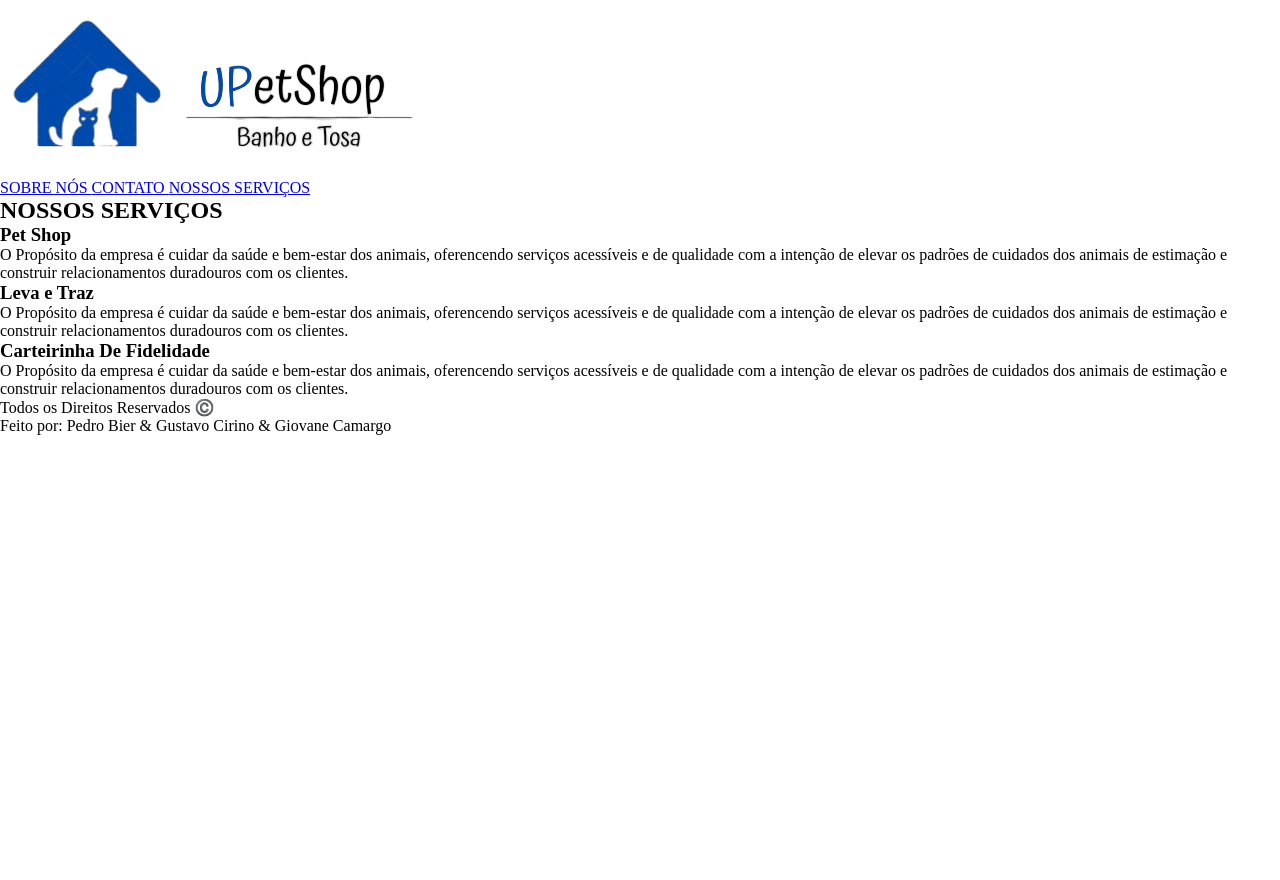
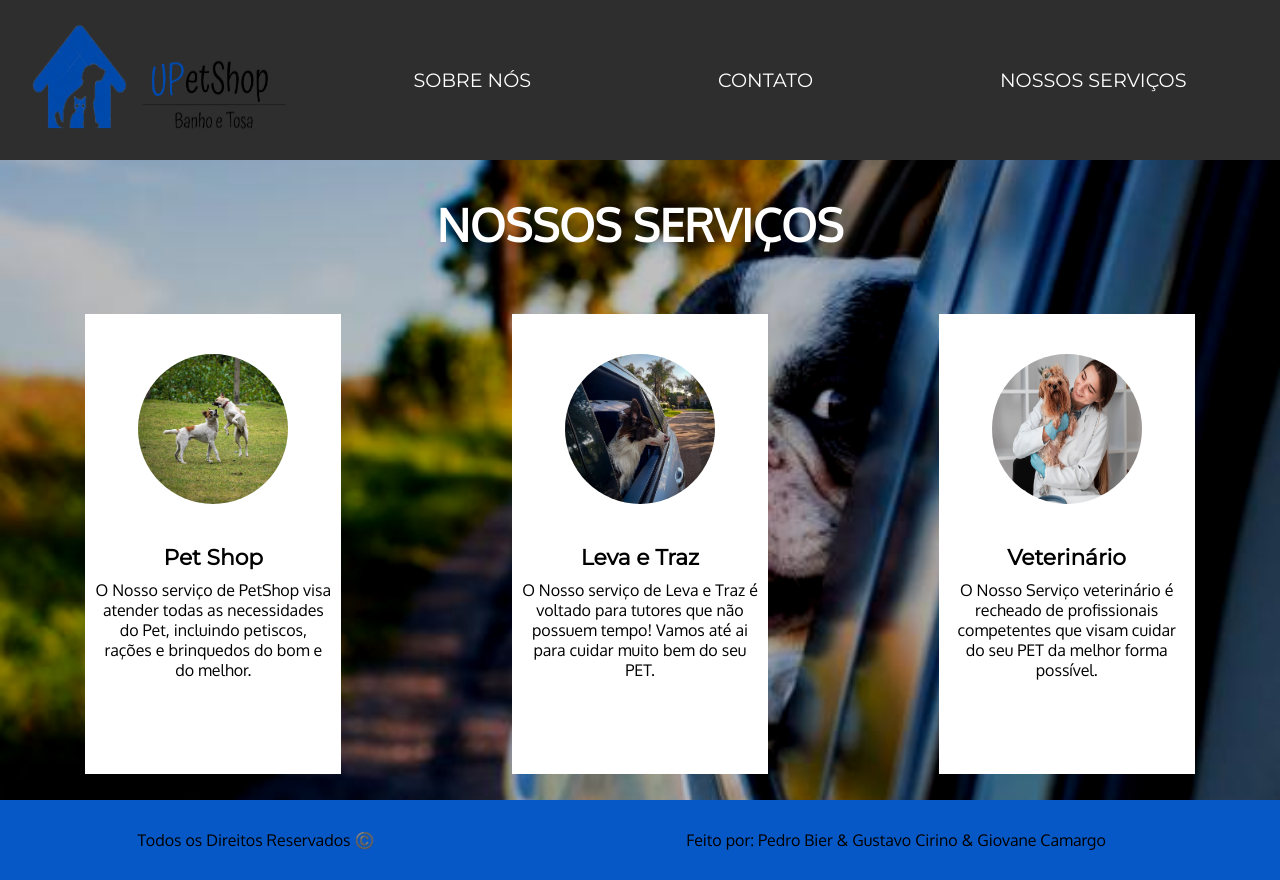
Before and after one commit to Pedrohbbier/UPetShop, a plain HTML site: page setor3/pagina3.html in a window 1280 px wide. Before the commit the page ends 800 px from the top, so only its background shows below. Drawn offline with Linux system fonts and the light colour scheme.

Commit message:
Terminando

```diff
--- a/setor1/index.css
+++ b/setor1/index.css
@@ -42,6 +42,11 @@ header > menu > a{
     text-decoration: none;
     color: white;
     font-family: 'Montserrat', sans-serif;
+    transition: 0.6s;
+}
+
+header > menu > a:hover{
+    color: blue;
 }
 
 section#p1{
@@ -49,6 +54,7 @@ section#p1{
     height: 80vh;
     width: 100vw;
 }
+
 
 #textotop{
     width: 50%;
@@ -64,6 +70,7 @@ section#p1{
     width: 50%;
     height: 100%;
     display: flex;
+    flex-direction: column;
     align-items: center;
     justify-content: center;
 }
@@ -90,7 +97,6 @@ section#p1{
 #titleSobreNos h1{
     font-family: 'Oxygen', sans-serif;
     font-size: calc(1em + 1.5vw);
-    text-decoration: underline;
 }
 
 #textoSobreNos{
@@ -104,7 +110,7 @@ section#p1{
 #boxGrey{
     background-color: grey;
     width: 50%;
-    height: 95%;
+    height: 85%;
     display: flex;
     justify-content: center;
     align-items: center;
@@ -114,6 +120,7 @@ section#p1{
 
 #boxGrey p {
     padding: 5px;
+    font-size: calc(0.6em + 0.8vw);
 }
 
 footer{
--- a/setor2/pagina2.css
+++ b/setor2/pagina2.css
@@ -43,11 +43,15 @@ header > menu > a{
     text-decoration: none;
     color: white;
     font-family: 'Montserrat', sans-serif;
+    transition: 0.6s;
+}
+header > menu > a:hover{
+    color: blue;
 }
 
 
 section{
-    height: 100vh;
+    height: 80vh;
     display: flex;
     flex-direction: column;
 }
@@ -61,7 +65,7 @@ div#allImg{
 }
 
 div#top{
-    height: 60%;
+    height: 100%;
     display: flex;
     color: white;
 }
@@ -70,7 +74,9 @@ div#top{
     width: 50%;
     display: flex;
     flex-direction: column;
+    justify-content: center;
     align-items: center;
+    height: 100%;
 }
 
 #contato h1{
@@ -83,12 +89,14 @@ div#top{
     flex-direction: column;
     justify-content: space-around;
     align-items: center;
+    height: 80%;
 }
 
 #sociais div{
     display: flex;
     align-items: center;
     justify-content: center;
+    height: 80%;
 }
 
 #sociais div img{
@@ -97,6 +105,31 @@ div#top{
 
 #endereco{
     width: 50%;
+    display: flex;
+    flex-direction: column;
+    justify-content: center;
+    align-items: center;
+    height: 100%;
+}
+
+#endereco h1{
+    font-size: calc(2em + 1vw);
+}
+
+#maps{
+    height: 80%;
+}
+
+#alinhamento{
+    height: 100%;
+    display: flex;
+    flex-direction: column;
+    justify-content: center;
+    align-items: center;
+}
+
+#alinhamento p {
+    padding-top: 10px;
 }
 
 
--- a/setor3/pagina3.css
+++ b/setor3/pagina3.css
@@ -6,3 +6,148 @@
     margin: 0px;
     padding: 0px;
 }
+body{
+    overflow-x: hidden;
+}
+
+header{
+    display: flex;
+    width: 100vw;
+    height: 20vh;
+    background-color: #2e2e2e;
+}
+
+header > div{
+    width: 25%;
+    display: flex;
+    align-items: center;
+    justify-content: center;
+}
+
+header > div > img{
+    width: 85%;
+    height: 90%;
+}
+
+header > menu{
+    width: 75%;
+    display: flex;
+    align-items: center;
+    justify-content: space-around;
+}
+
+header > menu > a{
+    font-style: none;
+    font-size: calc(0.8em + 0.5vw);
+    text-decoration: none;
+    color: white;
+    font-family: 'Montserrat', sans-serif;
+    transition: 0.6s;
+}
+
+header > menu > a:hover{
+    color: blue;
+}
+section{
+    height: 100vh;
+    display: flex;
+    flex-direction: column;
+}
+footer{
+    width: 100vw;
+    height: 10vh;
+    background-color: #0658C7;
+    font-family: 'Oxygen', sans-serif;
+    display: flex;
+}
+
+.firstText{
+    width: 40%;
+    display: flex;
+    align-items: center;
+    justify-content: center;
+}
+
+.secondText{
+    width: 60%;
+    display: flex;
+    align-items: center;
+    justify-content: center;
+}
+
+
+
+
+
+
+
+
+
+section{
+    height: 80vh;
+    background-image: url(../imgs/CACHORRO_CARRO_PRETOOOOOOO.png);
+    background-repeat: no-repeat;
+    background-size: cover;
+    background-position: center;
+}
+
+
+#Title{
+    display: flex;
+    height: 20%;
+    align-items: center;
+    justify-content: center;
+    width: 100%;
+}
+
+#Title h1{
+    font-family: 'Oxygen', sans-serif;
+    color: white;
+    font-size: calc(2em + 1vw);
+}
+
+#geral{
+    width: 100%;
+    display: flex;
+    align-items: center;
+    justify-content: space-around;
+    height: 80%;
+}
+
+.box{
+    width: 20%;
+    height: 90%;
+    background-color: white;
+}
+
+.top{
+    height: 50%;
+    display: flex;
+    align-items: center;
+    justify-content: center;
+}
+
+.top img{
+    width: 150px;
+    height: 150px;
+    border-radius: 50%;
+}
+
+
+.bottom{
+    height: 50%;
+    width: 100%;
+}
+
+.bottom h3{
+    margin: auto;
+    text-align: center;
+    font-size: calc(0.8em + 0.7vw);
+    font-family: 'Montserrat', sans-serif;
+}
+
+.bottom p{
+    text-align: center;
+    padding: 10px;
+    font-family: 'Oxygen', sans-serif;
+}
--- a/setor3/pagina3.html
+++ b/setor3/pagina3.html
@@ -17,33 +17,48 @@
                 <a href="../pagina3.html">NOSSOS SERVIÇOS</a>
             </menu>
         </header>
+
+
+
+
         <section>
-            <div id="tudo">
                 <div id="Title">
                     <h1>NOSSOS SERVIÇOS</h1>
-                <div>
-                    <div id="itens">
-                        <div id="PetShop">
+                </div>
+                <div id="geral" >
+                     <div class="box" >
+                        <div class="top" >
+                            <img src="../imgs/Cachorro_Brincando.jpeg" alt="">
+                        </div>
+                        <div class="bottom" >
                             <h3>Pet Shop</h3>
-                            <div id="textoPetShop">
-                                <p>O Propósito da empresa é cuidar da saúde e bem-estar dos animais, oferencendo serviços acessíveis e de qualidade com a intenção de elevar os padrões de cuidados dos animais de estimação e construir relacionamentos duradouros  com os clientes.</p>
-                             <div>
-                        <div>
-                        <div id="LevaETraz">
+                            <p> O Nosso serviço de PetShop visa atender todas as necessidades do Pet, incluindo petiscos, rações e brinquedos do bom e do melhor.</p>
+                        </div>
+                     </div>
+                     <div class="box" >
+                        <div class="top" >
+                            <img src="../imgs/CACHORRO_CAROO.jpeg" alt="">
+                        </div>
+                        <div class="bottom" >
                             <h3>Leva e Traz</h3>
-                            <div id="textoLevaETraz">
-                                <p>O Propósito da empresa é cuidar da saúde e bem-estar dos animais, oferencendo serviços acessíveis e de qualidade com a intenção de elevar os padrões de cuidados dos animais de estimação e construir relacionamentos duradouros  com os clientes.</p>
-                            <div>
-                        <div>
-                        <div id="CarteirinhaDeFidelidade">
-                            <h3>Carteirinha De Fidelidade</h3>
-                            <div id="textoCarteirinhaDeFidelidadez">
-                                <p>O Propósito da empresa é cuidar da saúde e bem-estar dos animais, oferencendo serviços acessíveis e de qualidade com a intenção de elevar os padrões de cuidados dos animais de estimação e construir relacionamentos duradouros  com os clientes.</p>
-                            <div>
-                        <div>
-                    <div>
-            <div>
+                            <p> O Nosso serviço de Leva e Traz é voltado para tutores que não possuem tempo! Vamos até ai para cuidar muito bem do seu PET.</p>
+                        </div>
+                     </div>
+                     <div class="box" >
+                        <div class="top" >
+                            <img src="../imgs/Cachorro_VET.jpg" alt="">
+                        </div>
+                        <div class="bottom" >
+                            <h3>Veterinário</h3>
+                            <p>O Nosso Serviço veterinário é recheado de profissionais competentes que visam cuidar do seu PET da melhor forma possível.</p>
+                        </div>
+                     </div>
+                </div>
+
         </section>
+
+
+
         <footer>
             <div class="firstText" ><p>Todos os Direitos Reservados ©️</p></div>
             <div class="secondText"><p>Feito por: Pedro Bier & Gustavo Cirino & Giovane Camargo</p></div>
```
Also changed, not shown: setor2/pagina2.html (+5 -3 lines), imgs/9009283.jpg (added), imgs/CACHORRO_CAROO.jpeg (added), imgs/CACHORRO_CARRO_ESCURO.png (added), imgs/CACHORRO_CARRO_PRETOOOOOOO.png (added), imgs/Cachorro_Brincando.jpeg (added), imgs/Cachorro_VET.jpg (added).
